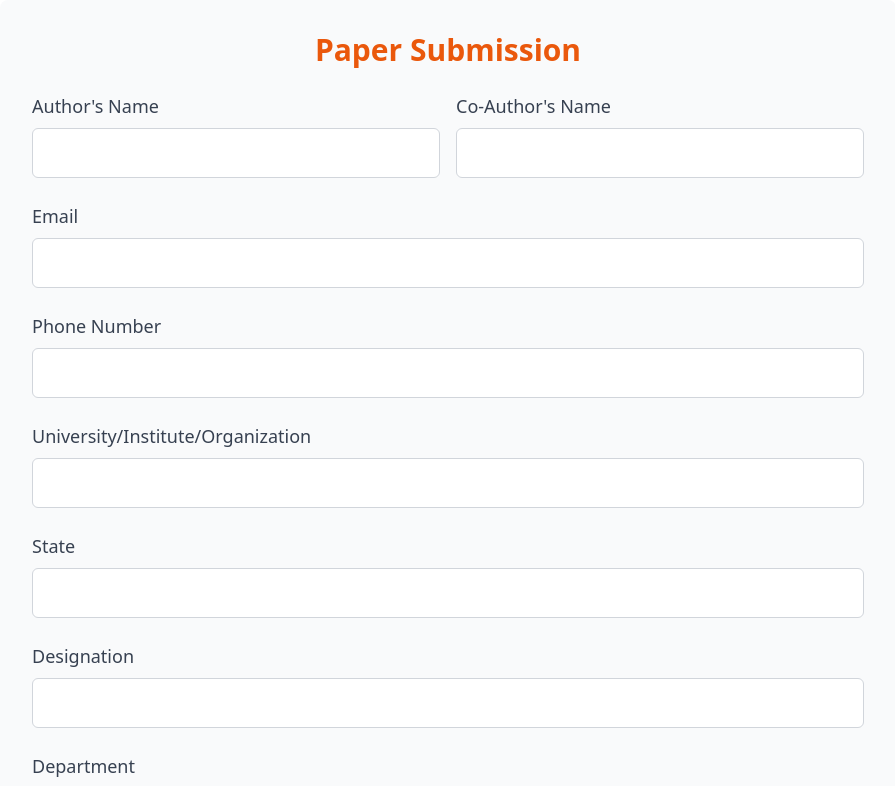
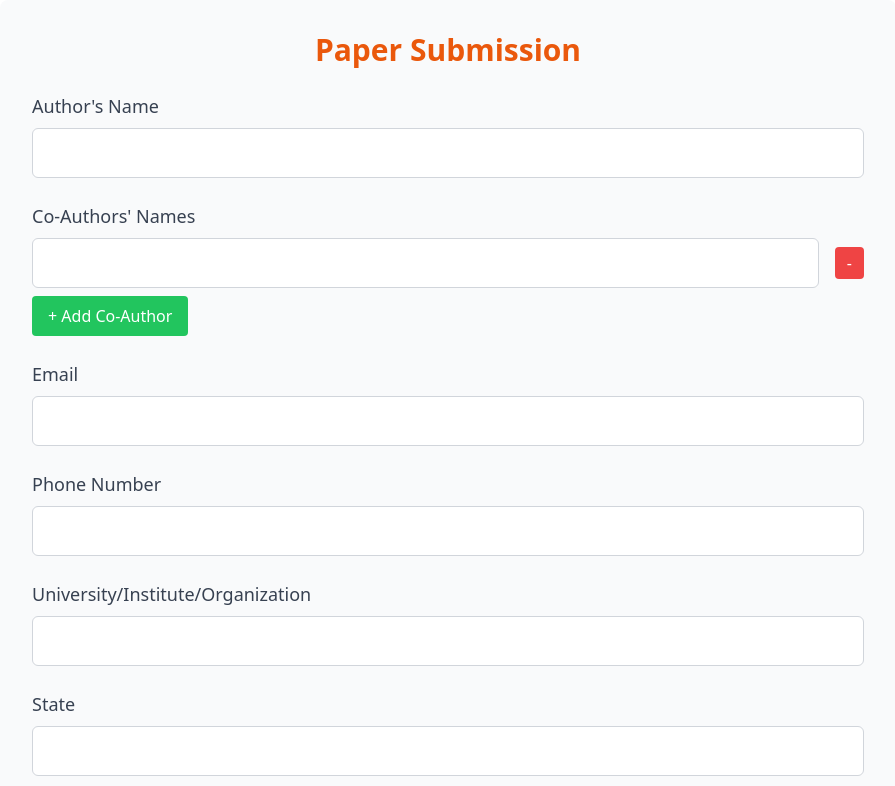
Before and after one commit to satyamJha002/TEN-Virtual-Aggregator, a React (Vite) app in the folder Frontend/: page /journals in a window 1280 px wide. Shown: the top 786 px of the page, without its empty margins (192-1087 px from the left). Built offline with nearby package versions, Linux system fonts and the light colour scheme.

Commit message:
updated code

```diff
--- a/Frontend/src/Components/Pages/Journals/Journals.jsx
+++ b/Frontend/src/Components/Pages/Journals/Journals.jsx
@@ -4,7 +4,7 @@ import axios from "axios";
 const App = () => {
   const [formData, setFormData] = useState({
     authorName: "",
-    coAuthorName: "",
+    coAuthors: [""], // Start with one co-author field
     email: "",
     phoneNumber: "",
     university: "",
@@ -33,7 +33,6 @@ const App = () => {
       return;
     }
 
-    // Optional: Limit file size to 5MB
     const maxSize = 5 * 1024 * 1024; // 5MB
     if (file.size > maxSize) {
       alert("File size should not exceed 5MB.");
@@ -43,16 +42,37 @@ const App = () => {
     setFormData({ ...formData, file });
   };
 
+  const handleCoAuthorChange = (index, value) => {
+    const newCoAuthors = [...formData.coAuthors];
+    newCoAuthors[index] = value;
+    setFormData({ ...formData, coAuthors: newCoAuthors });
+  };
+
+  const addCoAuthorField = () => {
+    setFormData({ ...formData, coAuthors: [...formData.coAuthors, ""] });
+  };
+
+  const removeCoAuthorField = (index) => {
+    const newCoAuthors = [...formData.coAuthors];
+    newCoAuthors.splice(index, 1);
+    setFormData({ ...formData, coAuthors: newCoAuthors });
+  };
+
   const [isLoading, setIsLoading] = useState(false);
 
   const handleSubmit = async (e) => {
     e.preventDefault();
     setIsLoading(true);
 
-    // Prepare form data
     const data = new FormData();
     Object.keys(formData).forEach((key) => {
+      if (key === "coAuthors") {
+        formData.coAuthors.forEach((coAuthor, index) => {
+          data.append(`coAuthors[${index}]`, coAuthor);
+        });
+      } else {
         data.append(key, formData[key]);
+      }
     });
 
     try {
@@ -62,7 +82,6 @@ const App = () => {
         },
       });
 
-      console.log("Response:", response); // Log full response to inspect
       if (response.status === 200) {
         alert(response.data.message || "Paper submitted successfully!");
       } else {
@@ -70,14 +89,9 @@ const App = () => {
       }
     } catch (error) {
       console.error("Error submitting the form:", error);
-      if (error.response) {
-        console.error("Response error data:", error.response.data);
-        alert(`Error: ${error.response.data.error || "Submission failed!"}`);
-      } else {
-        alert("Network error or server issue.");
-      }
+      alert("Submission failed! Please try again.");
     } finally {
-      setIsLoading(false); // Set loading to false after submission attempt
+      setIsLoading(false);
     }
   };
 
@@ -87,7 +101,6 @@ const App = () => {
         Paper Submission
       </h1>
       <form onSubmit={handleSubmit} className='space-y-6'>
-        <div className='grid grid-cols-1 sm:grid-cols-2 gap-4'>
         <div>
           <label className='block text-lg font-medium text-gray-700 mb-2'>
             Author's Name
@@ -101,18 +114,35 @@ const App = () => {
             className='block w-full p-3 border border-gray-300 rounded-md focus:outline-none focus:ring-2 focus:ring-orange-500'
           />
         </div>
+
         <div>
           <label className='block text-lg font-medium text-gray-700 mb-2'>
-              Co-Author's Name
+            Co-Authors' Names
           </label>
+          {formData.coAuthors.map((coAuthor, index) => (
+            <div key={index} className='flex items-center space-x-4 mb-2'>
               <input
                 type='text'
-              name='coAuthorName'
-              value={formData.coAuthorName}
-              onChange={handleInputChange}
+                value={coAuthor}
+                onChange={(e) => handleCoAuthorChange(index, e.target.value)}
                 className='block w-full p-3 border border-gray-300 rounded-md focus:outline-none focus:ring-2 focus:ring-orange-500'
               />
+              <button
+                type='button'
+                onClick={() => removeCoAuthorField(index)}
+                className='px-3 py-1 bg-red-500 text-white rounded hover:bg-red-600'
+              >
+                -
+              </button>
             </div>
+          ))}
+          <button
+            type='button'
+            onClick={addCoAuthorField}
+            className='px-4 py-2 bg-green-500 text-white rounded hover:bg-green-600'
+          >
+            + Add Co-Author
+          </button>
         </div>
 
         <div>
@@ -205,7 +235,7 @@ const App = () => {
             value={formData.country}
             onChange={handleInputChange}
             required
-            className='block w-full p-3 border border-gray-300 rounded-md focus:outline-none focus:ring-2 focus:ring-orange-500'
+            className="block w-full p-3 border border-gray-300 rounded-md focus:outline-none focus:ring-2 focus:ring-orange-500'"
           >
             <option value=''>Select Country</option>
             <option value='India'>India</option>
```
Also changed, not shown: 1 other file (tests, documents, lock files or other folders). Lines whose indentation alone changed are shown as unchanged.
